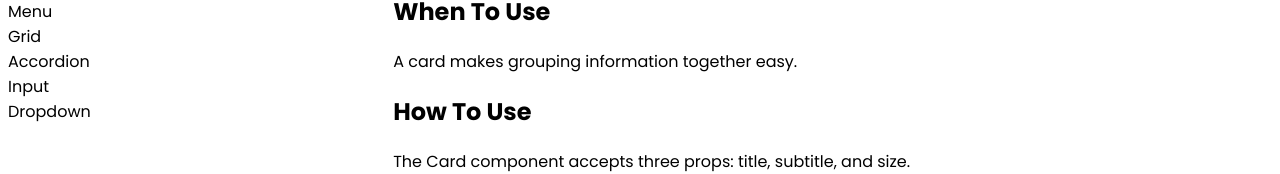
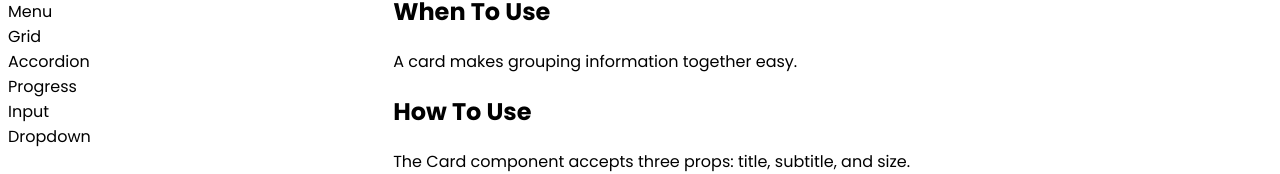
Before and after one commit to joshternyak/rawr-react, a React app: page / in a window 1280 px wide. Shown: the part 150-324 px from the top of the page. Built offline with nearby package versions, Linux system fonts and the light colour scheme; the HTML template or start-up script is replaced by a standard one.

Commit message:
implemented Progress component

```diff
--- /dev/null
+++ b/src/ComponentsDirectory/Progress/index.js
@@ -0,0 +1,25 @@
+import React from 'react';
+import './style.scss';
+import PropTypes from 'prop-types';
+
+function Progress(props) {
+  const progressCustomStyles = {
+    width: `${props.percent}%`,
+  };
+  return (
+    <div className="Progress">
+      <div className="Progress__fill" style={progressCustomStyles} />
+    </div>
+  );
+}
+
+Progress.propTypes = {
+  percent: PropTypes.number,
+};
+
+Progress.defaultProps = {
+  percent: 0,
+};
+
+
+export default Progress;
--- /dev/null
+++ b/src/ComponentsDirectory/Progress/style.scss
@@ -0,0 +1,12 @@
+.Progress {
+  width: 300px;
+  height: 20px;
+  border-radius: 20px;
+  border: 1px solid lightgrey;
+
+  &__fill {
+    height: 100%;
+    background: gold;
+    border-radius: 20px;
+  }
+}
--- a/src/componentsList.js
+++ b/src/componentsList.js
@@ -1,10 +1,11 @@
-import React from 'react';
+import React, { useState } from 'react';
 import Card from './ComponentsDirectory/Card';
 import Button from './ComponentsDirectory/Button';
 import Message from './ComponentsDirectory/Message';
 import Menu from './ComponentsDirectory/Menu';
 import Grid from './ComponentsDirectory/Grid';
 import Accordion from './ComponentsDirectory/Accordion';
+import Progress from './ComponentsDirectory/Progress';
 
 export const componentsList = [
   {
@@ -263,6 +264,16 @@ export const componentsList = [
       </div>,
   },
   {
+    name: 'Progress',
+    description: 'Display the current progress of an operation flow.',
+    whenToUse: 'When you need to display the completion percentage of an operation.',
+    howToUse: 'The Progress component accepts one prop: percent.',
+    examples:
+      <div>
+        <Progress percent={30} />
+      </div>,
+  },
+  {
     name: 'Input',
     description: 'To get necessary data from your users.',
     whenToUse: 'When your website needs to get info from your users.',
```
